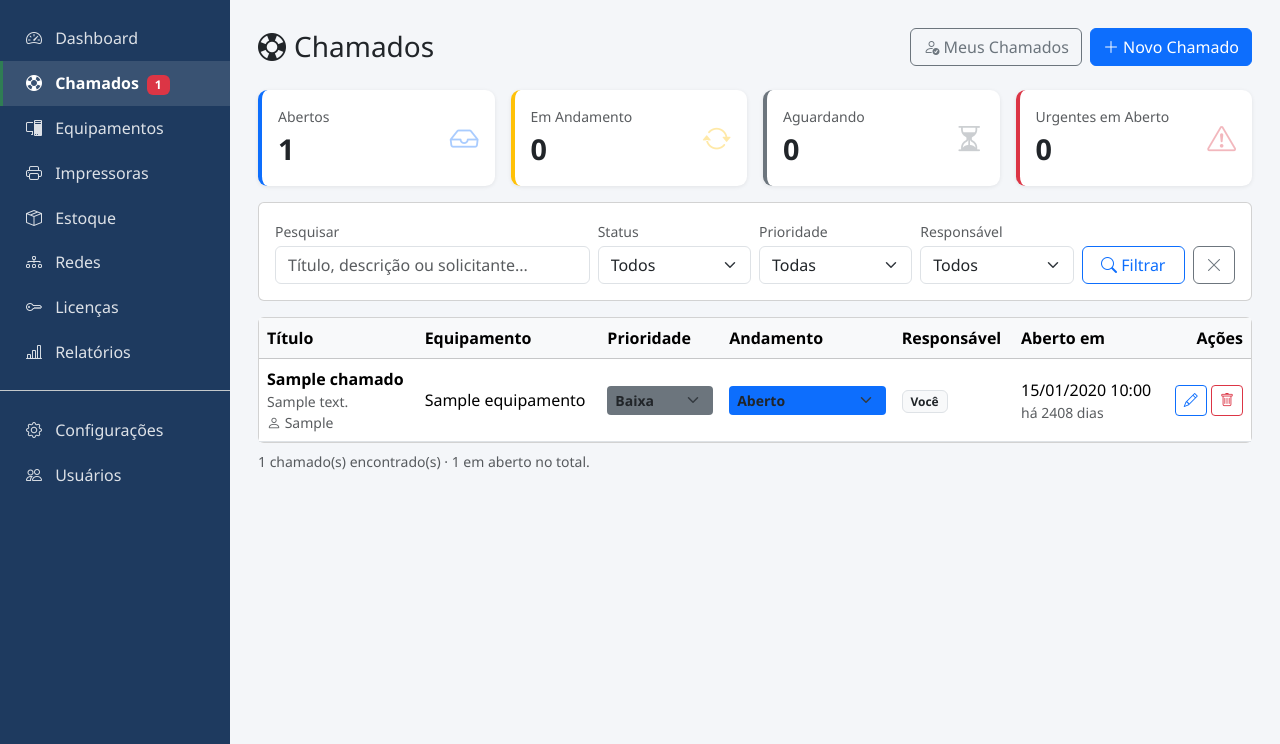
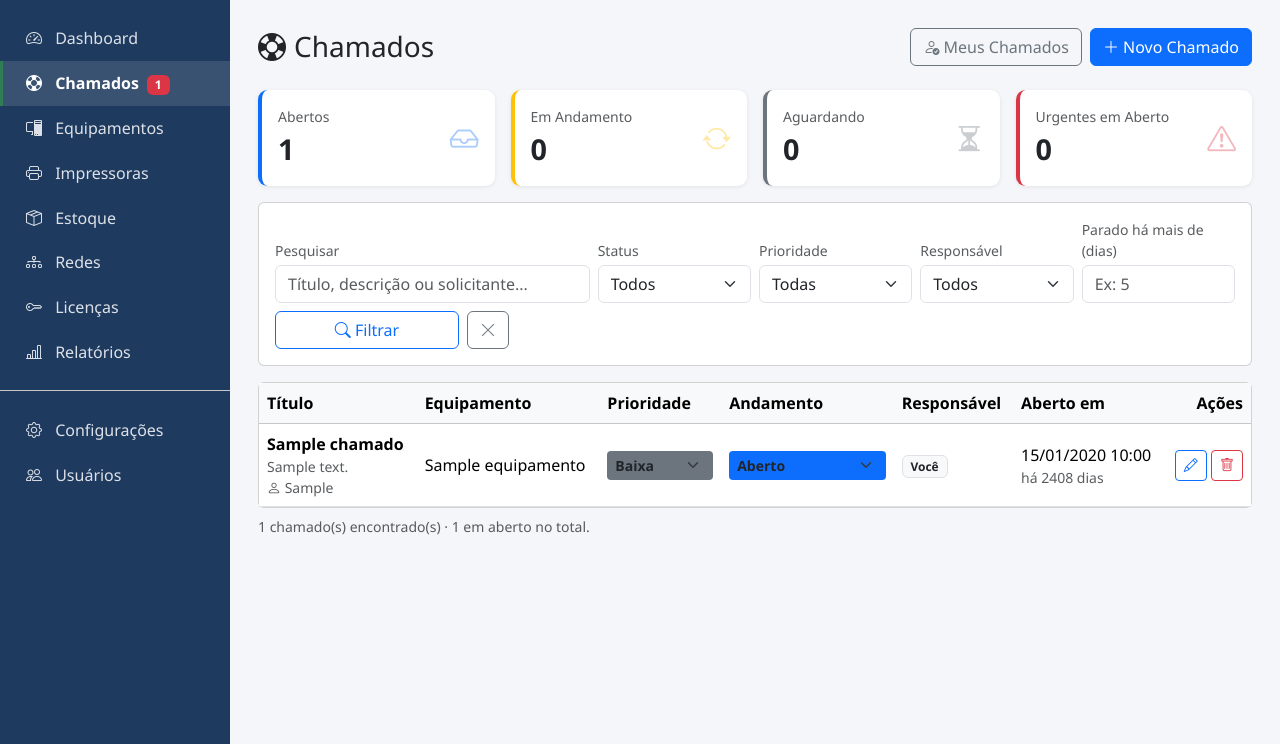
Before and after one commit to SalomaoKonjunski/Web-SCATI, a PHP site: page /web-scati/modules/chamados/index.php in a window 1280 px wide. Shown: the part 56-800 px from the top of the page. Run offline with PHP 8.4, Linux system fonts and the light colour scheme; a user stored in the database is signed in; data comes from the database, SQL or seed files in the repository; tables that the repository leaves empty hold one stand-in row (values such as "Sample post").

Commit message:
Adiciona filtro "parado há mais de X dias" na listagem de Chamados
Permite localizar rapidamente chamados em aberto (não concluídos/
cancelados) cuja data de criação seja anterior a N dias, ajudando a
identificar solicitações esquecidas ou paradas.

```diff
--- a/web-scati/web-scati/modules/chamados/index.php
+++ b/web-scati/web-scati/modules/chamados/index.php
@@ -13,6 +13,7 @@ $busca = trim($_GET['busca'] ?? '');
 $filtroStatus = $_GET['status'] ?? '';
 $filtroPrioridade = $_GET['prioridade'] ?? '';
 $filtroResponsavel = $_GET['responsavel_id'] ?? '';
+$filtroDiasParado = trim($_GET['dias_parado'] ?? '');
 
 $sql = "SELECT c.*, e.nome AS equipamento_nome, e.patrimonio AS equipamento_patrimonio, u.usuario AS responsavel_nome
         FROM chamados c
@@ -41,6 +42,13 @@ if ($filtroResponsavel === 'nenhum') {
 } elseif ($filtroResponsavel !== '') {
     $sql .= " AND c.responsavel_id = :responsavel_id";
     $params['responsavel_id'] = $filtroResponsavel;
+}
+if ($filtroDiasParado !== '' && is_numeric($filtroDiasParado) && (int) $filtroDiasParado >= 0) {
+    // Só considera chamados ainda em aberto — um chamado concluído há muito
+    // tempo não está "parado", só está resolvido e arquivado.
+    $sql .= " AND c.status NOT IN ('Concluído', 'Cancelado')
+              AND c.criado_em <= DATE_SUB(NOW(), INTERVAL :dias_parado DAY)";
+    $params['dias_parado'] = (int) $filtroDiasParado;
 }
 
 // Abertos primeiro (respeitando a ordem definida no ENUM: Aberto > Em andamento >
@@ -172,11 +180,20 @@ include __DIR__ . '/../../includes/header.php';
                     <?php endforeach; ?>
                 </select>
             </div>
-            <div class="col-md-2 d-flex gap-2">
+            <div class="col-md-2">
+                <label class="form-label small text-muted mb-1">Parado há mais de (dias)</label>
+                <input type="number" name="dias_parado" min="0" class="form-control" placeholder="Ex: 5" value="<?= e($filtroDiasParado) ?>">
+            </div>
+            <div class="col-md-3 d-flex gap-2">
                 <button type="submit" class="btn btn-outline-primary w-100"><i class="bi bi-search"></i> Filtrar</button>
                 <a href="index.php" class="btn btn-outline-secondary" title="Limpar filtros"><i class="bi bi-x-lg"></i></a>
             </div>
         </form>
+        <?php if ($filtroDiasParado !== '' && is_numeric($filtroDiasParado)): ?>
+            <div class="form-text mt-2 mb-0">
+                <i class="bi bi-info-circle"></i> Mostrando chamados em aberto (não concluídos/cancelados) criados há mais de <?= (int) $filtroDiasParado ?> dia(s).
+            </div>
+        <?php endif; ?>
     </div>
 </div>
 
```
